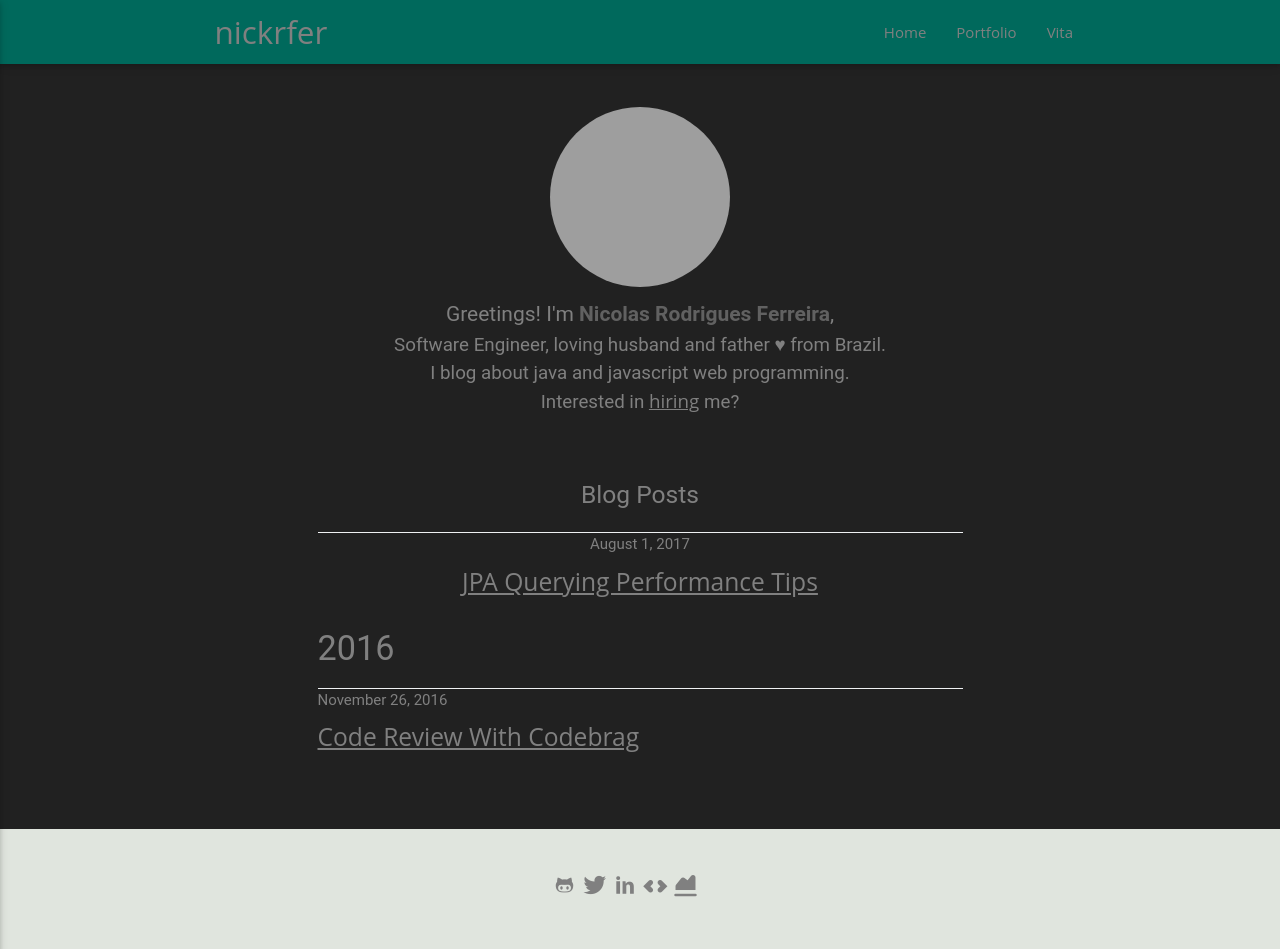
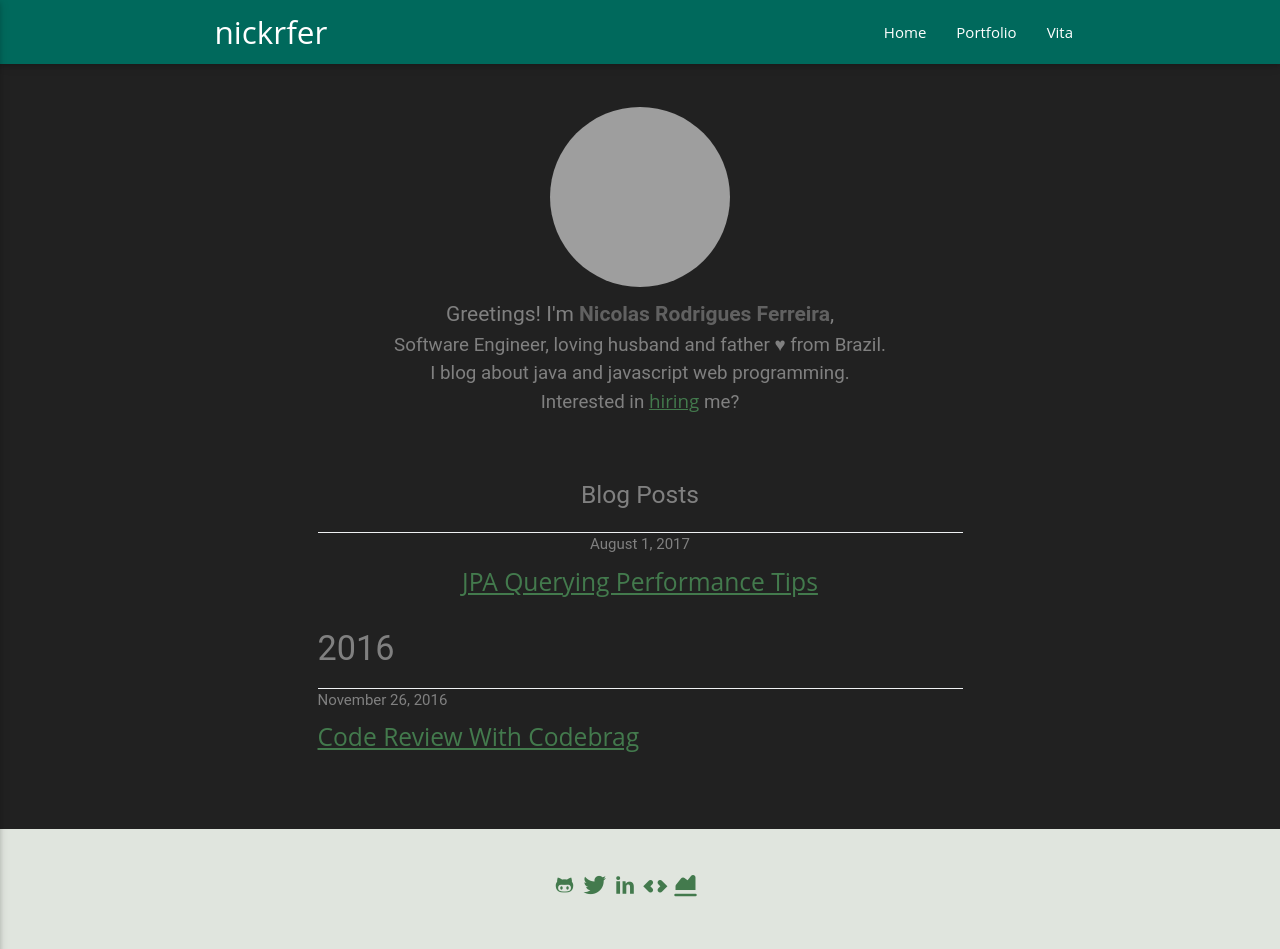
Before and after one commit to nickrfer/nickrfer.github.io, a Jekyll site: the page built from index.html, in a window 1280 px wide and 949 px high. Built offline with Jekyll 4.4.1, drawn with Linux system fonts in a browser that asks for light colours; grey boxes are pictures that could not be loaded.

```diff
--- a/css/style.css
+++ b/css/style.css
@@ -54,6 +54,12 @@
 .c-article__main {
   color: grey !important;
 }
-* {
+h4 {
   color: grey !important;
 }
+h5 {
+  color: grey !important;
+}
+p {
+  color: grey !important;
+}
```
